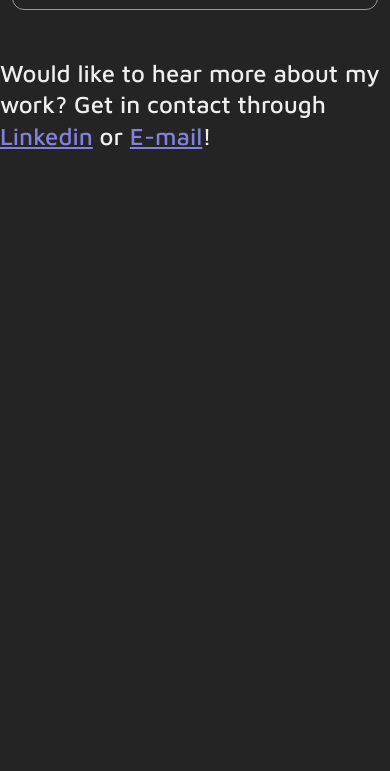
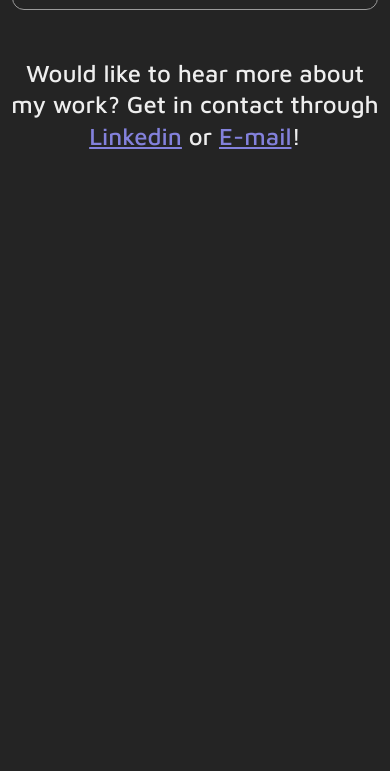
Before and after one commit to Jacob-Branch/portfolio-astro, an Astro site: page / in a window 390 px wide. Shown: the part 2273-3044 px from the top of the page. Built offline with nearby package versions, Linux system fonts and the light colour scheme; Astro itself is replaced by a stand-in of ours.

Commit message:
fix: Fix for mobile view

```diff
--- a/src/styles/_Footer.scss
+++ b/src/styles/_Footer.scss
@@ -11,6 +11,7 @@ footer {
     p {
         color: vars.$color-gray;
         @include Regular;
+        text-align: center;
     }
 
     a {
--- a/src/styles/_Portfolio.scss
+++ b/src/styles/_Portfolio.scss
@@ -19,7 +19,9 @@
 
   & > p {
     @include Large;
-
+    padding: 0 .5rem;
+    text-align: center;
+    margin-bottom: 25rem;
 
     a {
       color: vars.$color-brand;
```
